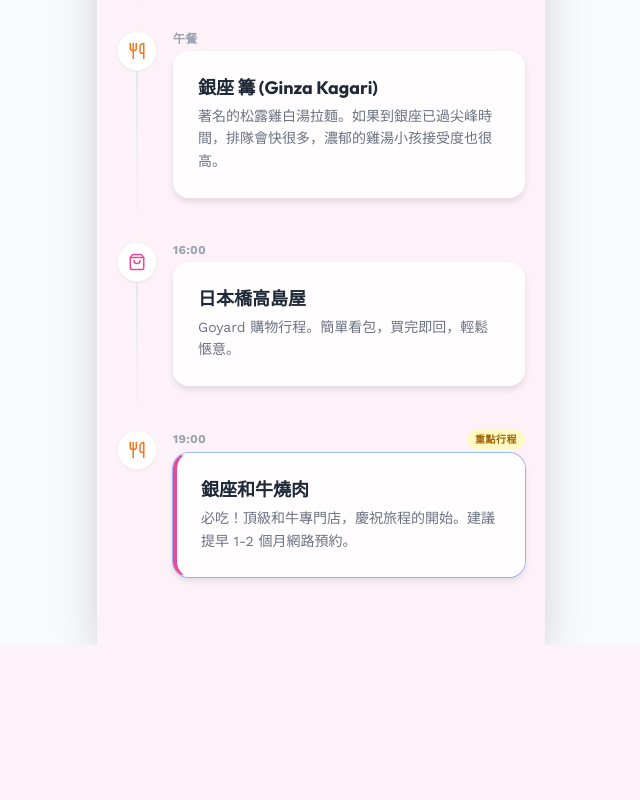
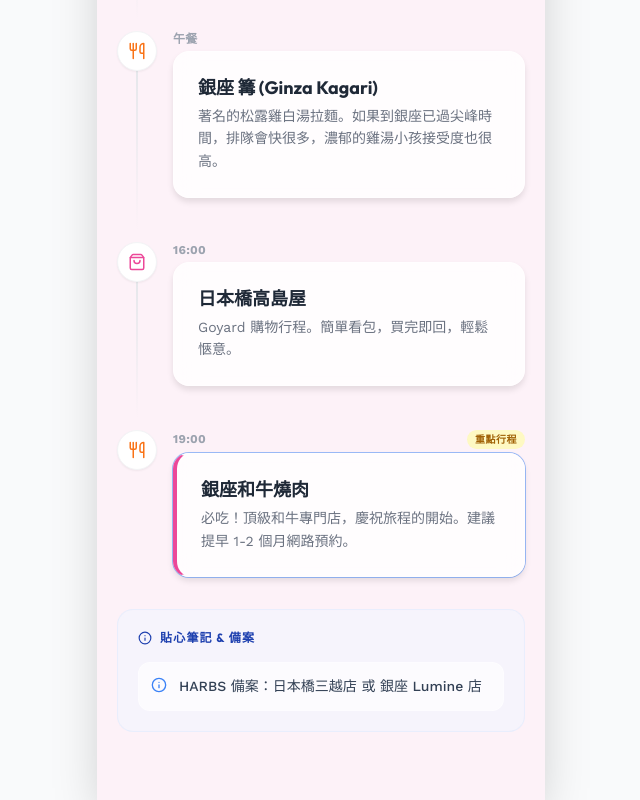
Before and after one commit to lawrence555-dev/Tokyo_Trip_Planner-, a React (Vite) app: page / in a window 1280 px wide. Shown: the part 790-1590 px from the top of the page, without its empty margins (319-959 px from the left). Before the commit the page ends 1435 px from the top, so only its background shows below. Built offline with nearby package versions, Linux system fonts and the light colour scheme.

Commit message:
feat: Add notes and backup plan display section to itinerary UI

```diff
--- a/src/App.jsx
+++ b/src/App.jsx
@@ -1,7 +1,7 @@
 import React, { useState } from 'react';
 import { itineraryData } from './data/itinerary';
 import ItineraryCard from './components/ItineraryCard';
-import { Calendar } from 'lucide-react';
+import { Calendar, Info } from 'lucide-react';
 
 function App() {
   const [activeDay, setActiveDay] = useState(1);
@@ -86,6 +86,26 @@
               />
             ))}
           </div>
+
+          {/* Practical Notes Section */}
+          {currentDayData.notes && currentDayData.notes.length > 0 && (
+            <div className="mt-8 bg-blue-50/50 rounded-2xl p-5 border border-blue-100/50 backdrop-blur-sm">
+              <h3 className="text-xs font-bold text-blue-800 uppercase tracking-widest mb-4 flex items-center gap-2">
+                <Info size={14} /> 貼心筆記 & 備案
+              </h3>
+              <div className="space-y-3">
+                {currentDayData.notes.map((note, idx) => (
+                  <div key={idx} className="flex gap-3 text-sm text-slate-600 bg-white/60 p-3 rounded-xl border border-white/50">
+                    <div className="mt-0.5 text-blue-500 shrink-0">
+                      <note.icon size={16} />
+                    </div>
+                    <p className="leading-relaxed text-slate-700 font-medium">{note.text}</p>
+                  </div>
+                ))}
+              </div>
+            </div>
+          )}
+
         </main>
       </div>
     </div>
```
